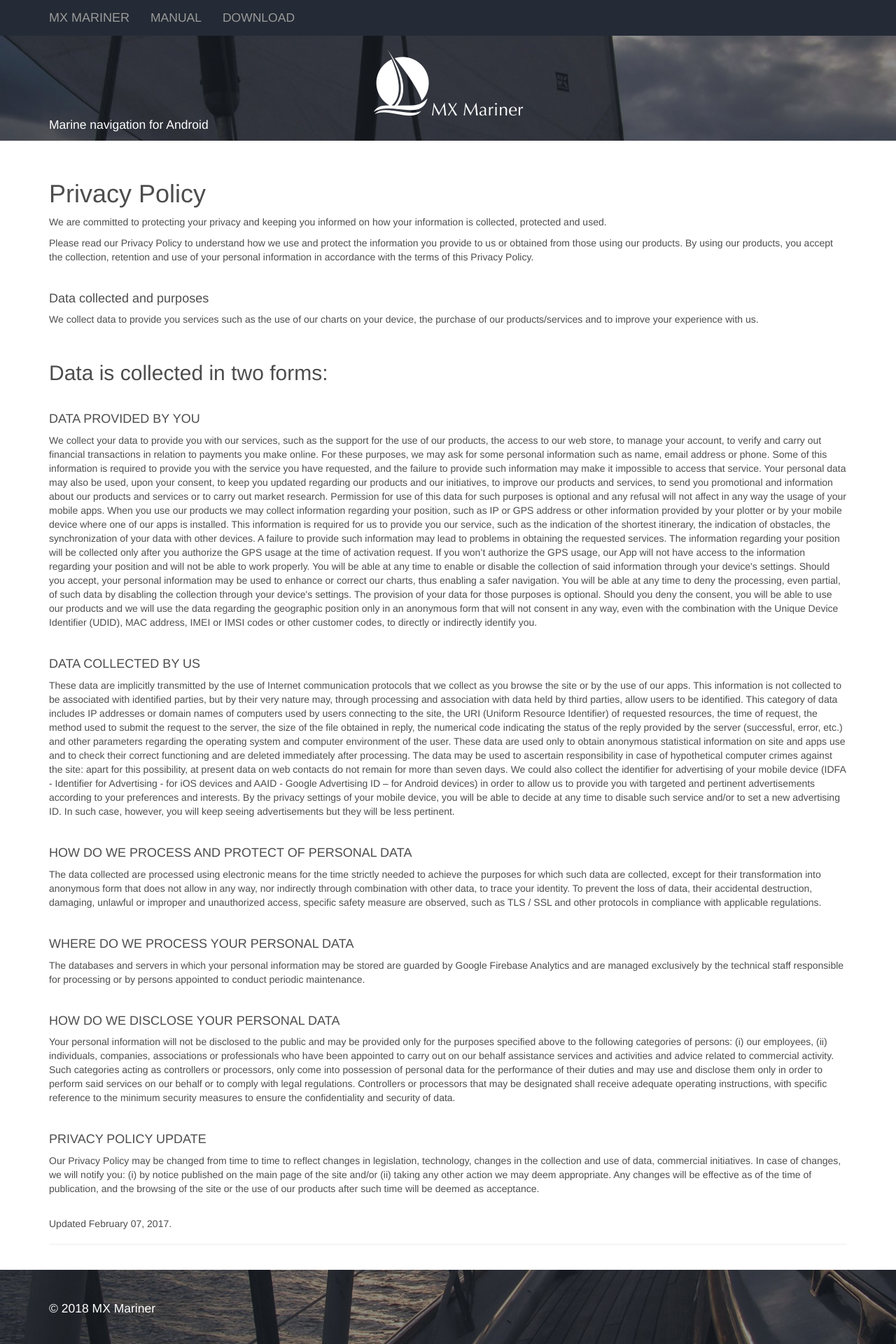
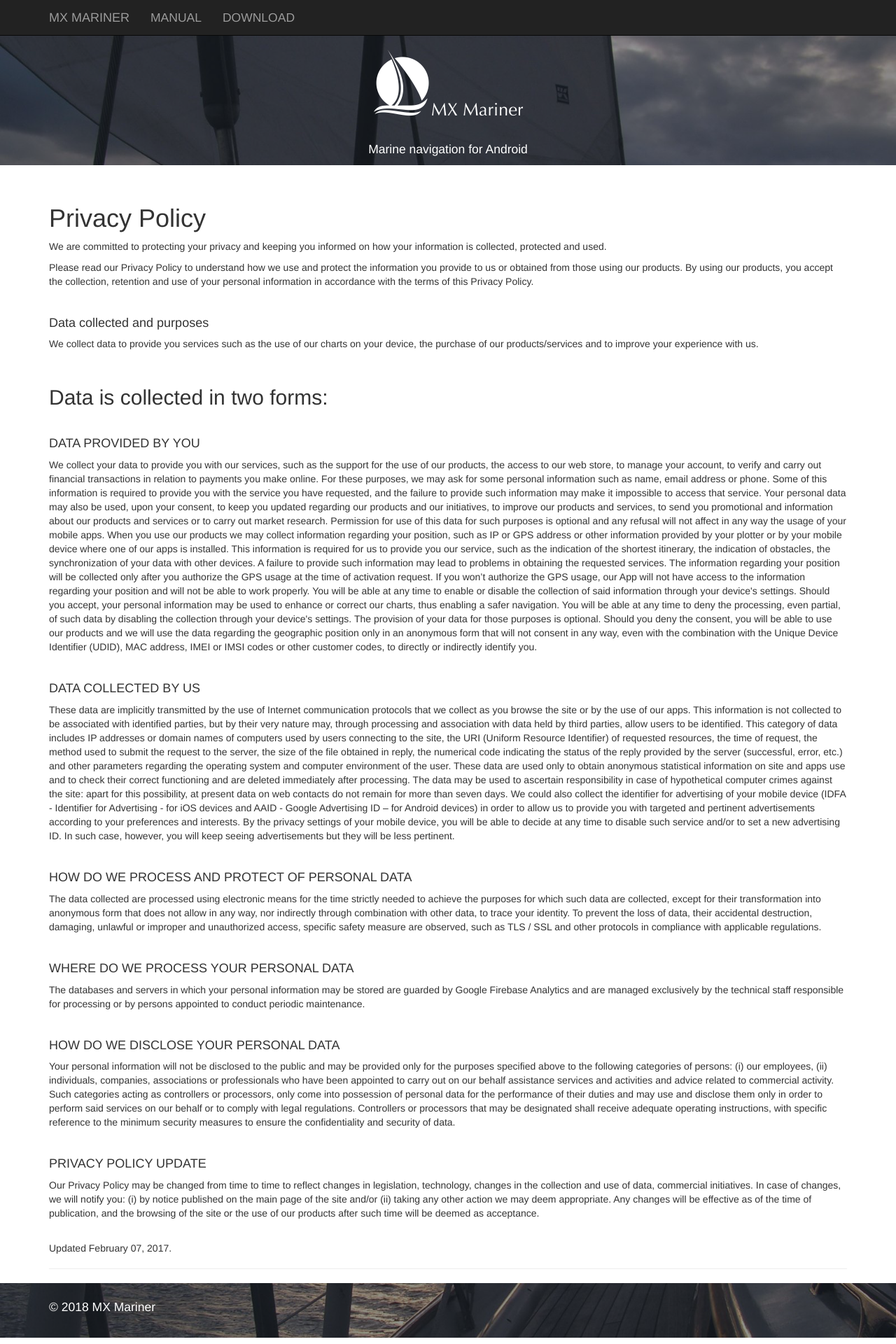
Before and after one commit to manimaul/mxmariner.com, a React (Create React App) app: page /privacy in a window 1280 px wide. Shown: the top 1920 px of the page at 70% size. Built offline with nearby package versions, Linux system fonts and the light colour scheme.

Commit message:
using inline style

```diff
--- a/public/index.html
+++ b/public/index.html
@@ -47,6 +47,5 @@
 <script src="https://maxcdn.bootstrapcdn.com/bootstrap/3.3.7/js/bootstrap.min.js"
         integrity="sha384-Tc5IQib027qvyjSMfHjOMaLkfuWVxZxUPnCJA7l2mCWNIpG9mGCD8wGNIcPD7Txa"
         crossorigin="anonymous"></script>
-<link rel="stylesheet" href="style.css">
 </body>
 </html>
--- a/public/style.css
+++ /dev/null
@@ -1,100 +0,0 @@
-body {
-  padding-top: 50px;
-  -webkit-font-smoothing: antialiased;
-  -moz-osx-font-smoothing: auto;
-  color: #4d4d4d;
-  -webkit-text-size-adjust: 100%;
-  -webkit-font-feature-settings: "kern" 1;
-  -moz-font-feature-settings: "kern" 1;
-  -o-font-feature-settings: "kern" 1;
-  font-feature-settings: "kern" 1;
-  font-kerning: normal; }
-
-.section-hero {
-  background: url("images/bg_top.jpg");
-  background-repeat: no-repeat;
-  background-position: center;
-  background-size: cover; }
-
-.icon {
-  height: 96px; }
-
-.navbar-inverse {
-  background: #242b36 none;
-  border-color: #242b36; }
-
-.dark_layer_text, .dark_layer, .dark_dark_layer {
-  color: #ffffff;
-  font-style: normal;
-  background: rgba(36, 43, 54, 0.5);
-  background-size: cover; }
-  .dark_layer_text a, .dark_layer a, .dark_dark_layer a {
-    color: #ffffff; }
-
-.note {
-  font-style: italic;
-  font-weight: bold;
-  margin-bottom: 8px; }
-
-.map_point {
-  width: 16px;
-  height: 16px; }
-
-.dark_layer p {
-  font-size: 1.75rem; }
-
-.dark_dark_layer {
-  background: #4c4c53; }
-
-.standard_margin {
-  margin-top: 16px; }
-
-.standard_margin_bottom {
-  margin-bottom: 16px; }
-
-.standard_margin_top_bottom {
-  margin-top: 16px;
-  margin-bottom: 16px; }
-
-.mad_footer {
-  margin-top: 16px;
-  background: url("images/bg_bottom.jpg");
-  background-repeat: no-repeat;
-  background-position: center;
-  background-size: cover; }
-  .mad_footer div {
-    padding-top: 16pt;
-    padding-bottom: 16pt; }
-
-.centered {
-  display: block;
-  margin: auto; }
-
-.hero-heading h1 {
-  font-family: Consolas, "Lucida Console", "DejaVu Sans Mono", monospace;
-  font-size: 4rem;
-  text-align: center;
-  text-transform: uppercase; }
-.hero-heading p {
-  margin-top: 2em;
-  text-align: center; }
-.hero-heading div {
-  padding-top: 16pt;
-  padding-bottom: 16pt; }
-
-.front_image_div {
-  margin-top: 12pt; }
-
-.accented {
-  color: #e60000; }
-
-.navbar {
-  font-size: 1.75rem; }
-
-.screenshot {
-  width: 250px; }
-
-a {
-  font-size: 1.75rem; }
-
-/*# sourceMappingURL=style.css.map */
--- a/src/App.css
+++ /dev/null
@@ -1,28 +0,0 @@
-.App {
-  text-align: center;
-}
-
-.App-logo {
-  animation: App-logo-spin infinite 20s linear;
-  height: 80px;
-}
-
-.App-header {
-  background-color: #222;
-  height: 150px;
-  padding: 20px;
-  color: white;
-}
-
-.App-title {
-  font-size: 1.5em;
-}
-
-.App-intro {
-  font-size: large;
-}
-
-@keyframes App-logo-spin {
-  from { transform: rotate(0deg); }
-  to { transform: rotate(360deg); }
-}
--- a/src/App.js
+++ b/src/App.js
@@ -9,7 +9,7 @@
 import track_detail_nq8 from './images/track_detail_nq8.png'
 import route_nq8 from './images/route_nq8.png'
 import route_options_nq8 from './images/route_options_nq8.png'
-import './App.css';
+import {sectionHeroStyle, madFooterStyle, vertPaddingStyle} from './style.js';
 
 import React from 'react';
 import {Link} from 'react-router-dom'
@@ -18,8 +18,8 @@
 export class Footer extends React.Component {
     render() {
         return (
-            <div className="mad_footer">
-                <div className="dark_layer">
+            <div style={madFooterStyle}>
+                <div style={vertPaddingStyle} className="dark_layer">
                     <div className="container">
                         <p>© {new Date().getFullYear()} MX Mariner</p>
                     </div>
@@ -37,12 +37,6 @@
         this.subTitle = props.subTitle;
         this.message = props.message;
         this.reverseAccent = props.reverseAccent === true;
-    }
-
-    componentDidMount() {
-    }
-
-    componentWillUnmount() {
     }
 
     getTitle() {
@@ -79,9 +73,9 @@
 
     render() {
         return (
-            <div className="section-hero">
+            <div style={sectionHeroStyle}>
                 <div className="dark_layer">
-                    <div className="container Fhero-heading">
+                    <div className="container hero-heading">
                         {this.getTitle()}
                         {this.getTitleImage()}
                         {this.getSubTitle()}
@@ -94,16 +88,6 @@
 }
 
 export class Menu extends React.Component {
-    constructor(props) {
-        super(props);
-    }
-
-    componentDidMount() {
-    }
-
-    componentWillUnmount() {
-    }
-
     render() {
         return (
             <div>
@@ -142,16 +126,10 @@
         this.isDark = props.isDark === true;
     }
 
-    componentDidMount() {
-    }
-
-    componentWillUnmount() {
-    }
-
     static image(imageUrl) {
         if (imageUrl) {
             return (
-                <img className="img-responsive" src={imageUrl}F/>
+                <img className="img-responsive" src={imageUrl}/>
             )
         }
     }
@@ -260,12 +238,6 @@
         this.reviewContent = props.reviewContent;
     }
 
-    componentDidMount() {
-    }
-
-    componentWillUnmount() {
-    }
-
     render() {
         return (
             <div>
--- a/src/index.css
+++ b/src/index.css
@@ -2,4 +2,113 @@
   margin: 0;
   padding: 0;
   font-family: sans-serif;
+  padding-top: 50px;
+  -webkit-font-smoothing: antialiased;
+  -moz-osx-font-smoothing: auto;
+  color: #4d4d4d;
+  -webkit-text-size-adjust: 100%;
+  -webkit-font-feature-settings: "kern" 1;
+  -moz-font-feature-settings: "kern" 1;
+  -o-font-feature-settings: "kern" 1;
+  font-feature-settings: "kern" 1;
+  font-kerning: normal;
 }
+
+.icon {
+  height: 96px;
+}
+
+.navbar-inverse {
+  background: #242b36 none;
+  border-color: #242b36;
+}
+
+.dark_layer_text, .dark_layer, .dark_dark_layer {
+  color: #ffffff;
+  font-style: normal;
+  background: rgba(36, 43, 54, 0.5);
+  background-size: cover;
+}
+
+.dark_layer_text a, .dark_layer a, .dark_dark_layer a {
+  color: #ffffff;
+}
+
+.note {
+  font-style: italic;
+  font-weight: bold;
+  margin-bottom: 8px;
+}
+
+.map_point {
+  width: 16px;
+  height: 16px;
+}
+
+.dark_layer p {
+  font-size: 1.75rem;
+}
+
+.dark_dark_layer {
+  background: #4c4c53;
+}
+
+.standard_margin {
+  margin-top: 16px;
+}
+
+.standard_margin_bottom {
+  margin-bottom: 16px;
+}
+
+.standard_margin_top_bottom {
+  margin-top: 16px;
+  margin-bottom: 16px;
+}
+
+.mad_footer div {
+  padding-top: 16pt;
+  padding-bottom: 16pt;
+}
+
+.centered {
+  display: block;
+  margin: auto;
+}
+
+.hero-heading h1 {
+  font-family: Consolas, "Lucida Console", "DejaVu Sans Mono", monospace;
+  font-size: 4rem;
+  text-align: center;
+  text-transform: uppercase;
+}
+
+.hero-heading p {
+  margin-top: 2em;
+  text-align: center;
+}
+
+.hero-heading div {
+  padding-top: 16pt;
+  padding-bottom: 16pt;
+}
+
+.front_image_div {
+  margin-top: 12pt;
+}
+
+.accented {
+  color: #e60000;
+}
+
+.navbar {
+  font-size: 1.75rem;
+}
+
+.screenshot {
+  width: 250px;
+}
+
+a {
+  font-size: 1.75rem;
+}
--- /dev/null
+++ b/src/style.js
@@ -0,0 +1,22 @@
+import bg_top from "./images/bg_top.jpg";
+import bg_bottom from "./images/bg_bottom.jpg";
+
+export const sectionHeroStyle = {
+    background: 'url(' + bg_top + ')',
+    backgroundRepeat: 'no-repeat',
+    backgroundPosition: 'center',
+    backgroundSize: 'cover'
+};
+
+export const madFooterStyle = {
+    marginTop: '16px;',
+    background: 'url(' + bg_bottom + ')',
+    backgroundRepeat: 'no-repeat',
+    backgroundPosition: 'center',
+    backgroundSize: 'cover',
+};
+
+export const vertPaddingStyle = {
+    paddingTop: '16pt',
+    paddingBottom: '16pt'
+};
--- a/src/style.scss
+++ /dev/null
@@ -1,142 +0,0 @@
-// sudo gem install sass
-// sass style.scss ../site/gen/style.css
-
-$code-font-stack: Consolas, 'Lucida Console', 'DejaVu Sans Mono', monospace;
-$primary-color: #242b36;
-$secondary-color: #4c4c53;
-$accent-color: #e60000;
-$text-color: #4d4d4d;
-$text-dark-bg: rgba(36, 43, 54, 0.5);
-
-@mixin top_bottom_padding($value) {
-  padding-top: $value;
-  padding-bottom: $value;
-}
-
-@mixin bg_img($url) {
-  background: url($url);
-  background-repeat: no-repeat;
-  background-position: center;
-  background-size: cover;
-}
-
-body {
-  padding-top: 50px;
-  -webkit-font-smoothing: antialiased;
-  -moz-osx-font-smoothing: auto;
-  color: $text-color;
-  -webkit-text-size-adjust: 100%;
-  -webkit-font-feature-settings: "kern" 1;
-  -moz-font-feature-settings: "kern" 1;
-  -o-font-feature-settings: "kern" 1;
-  font-feature-settings: "kern" 1;
-  font-kerning: normal;
-}
-
-.section-hero {
-  @include bg_img('../images/bg_top.jpg')
-}
-
-.icon {
-  height: 96px;
-}
-
-.navbar-inverse {
-  background: $primary-color none;
-  border-color: $primary-color;
-}
-
-.dark_layer_text {
-  color: #ffffff;
-  font-style: normal;
-  background: $text-dark-bg;
-  background-size: cover;
-  a {
-    color: #ffffff;
-  }
-}
-
-.note {
-  font-style: italic;
-  font-weight: bold;
-  margin-bottom: 8px;
-}
-
-.map_point {
-  width: 16px;
-  height: 16px;
-}
-
-.dark_layer {
-  @extend .dark_layer_text;
-  p {
-    font-size: 1.75rem;
-  }
-}
-
-.dark_dark_layer {
-  @extend .dark_layer_text;
-  background: $secondary-color;
-}
-
-.standard_margin {
-  margin-top: 16px;
-}
-
-.standard_margin_bottom {
-  margin-bottom: 16px;
-}
-
-.standard_margin_top_bottom {
-  margin-top: 16px;
-  margin-bottom: 16px;
-}
-
-.mad_footer {
-  div {
-    @include top_bottom_padding(16pt);
-  }
-  margin-top: 16px;
-  @include bg_img('../images/bg_bottom.jpg');
-}
-
-.centered {
-  display: block;
-  margin: auto;
-}
-
-.hero-heading {
-  h1 {
-    font-family: $code-font-stack;
-    font-size: 4rem;
-    text-align: center;
-    text-transform: uppercase;
-  }
-  p {
-    margin-top: 2em;
-    text-align: center;
-  }
-  div {
-    @include top_bottom_padding(16pt);
-  }
-}
-
-.front_image_div {
-  margin-top: 12pt;
-}
-
-.accented {
-  color: $accent-color;
-}
-
-.navbar {
-  font-size: 1.75rem;
-}
-
-.screenshot {
-  width: 250px;
-}
-
-a {
-  font-size: 1.75rem;
-}
```
Also changed, not shown: src/images/bg_bottom.jpg (renamed from public/images/bg_bottom.jpg), src/images/bg_top.jpg (renamed from public/images/bg_top.jpg).
